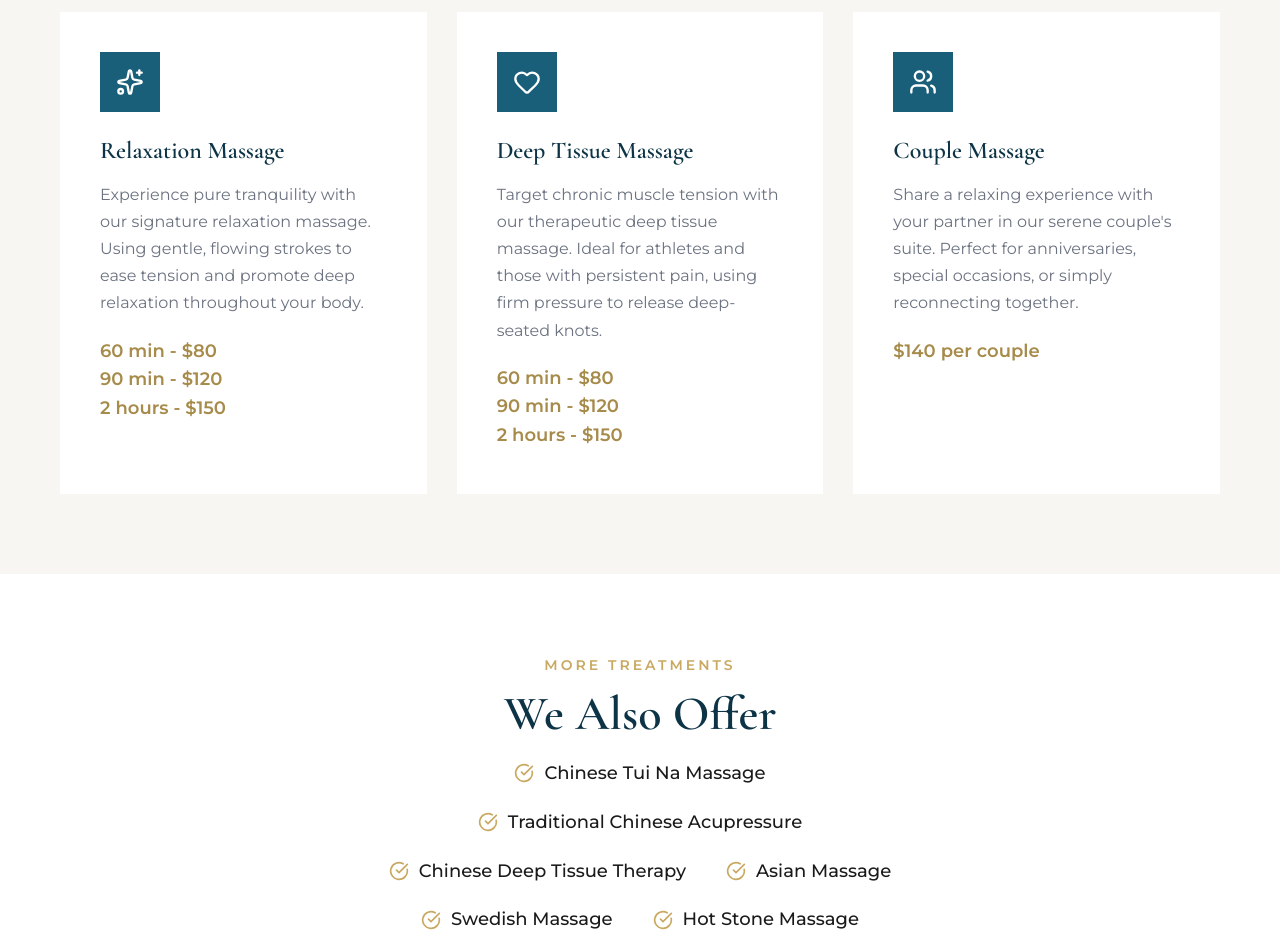
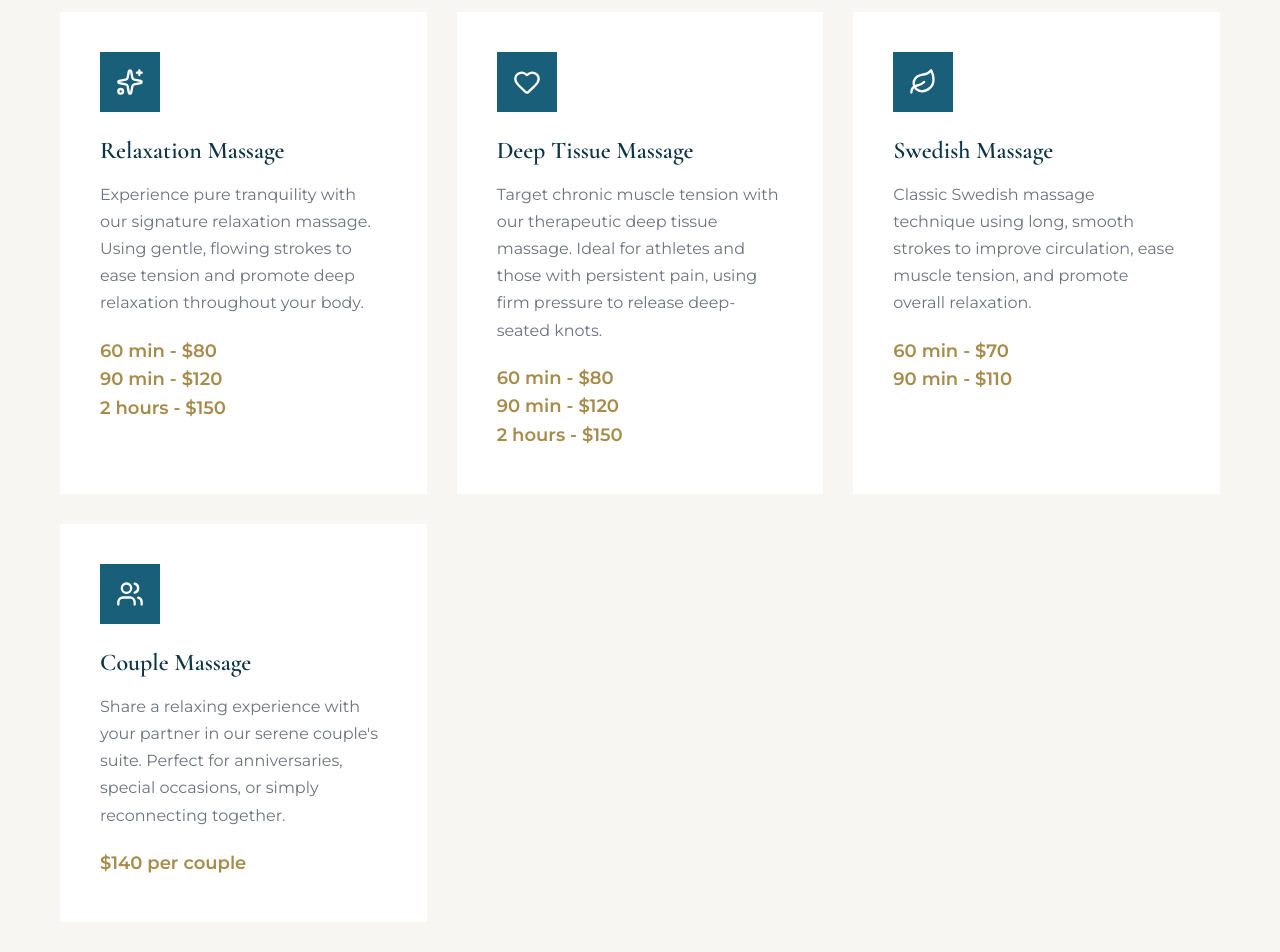
Before and after one commit to Matticusnicholas/Website1, a React (Vite) app: page / in a window 1280 px wide. Shown: the part 1100-2052 px from the top of the page. Built offline with nearby package versions, Linux system fonts and the light colour scheme.

Commit message:
feat: Add Swedish Massage as separate service at $70/$110

```diff
--- a/src/App.jsx
+++ b/src/App.jsx
@@ -55,6 +55,12 @@ const SERVICES = [
     prices: ['60 min - $80', '90 min - $120', '2 hours - $150']
   },
   {
+    icon: <Leaf size={28} />,
+    title: 'Swedish Massage',
+    description: 'Classic Swedish massage technique using long, smooth strokes to improve circulation, ease muscle tension, and promote overall relaxation.',
+    prices: ['60 min - $70', '90 min - $110']
+  },
+  {
     icon: <Users size={28} />,
     title: 'Couple Massage',
     description: 'Share a relaxing experience with your partner in our serene couple\'s suite. Perfect for anniversaries, special occasions, or simply reconnecting together.',
@@ -68,7 +74,6 @@ const ADDITIONAL_SERVICES = [
   'Traditional Chinese Acupressure',
   'Chinese Deep Tissue Therapy',
   'Asian Massage',
-  'Swedish Massage',
   'Hot Stone Massage',
   'Cupping Therapy',
   'Gua Sha Therapy',
@@ -80,6 +85,8 @@ const PRICING = [
   { name: '60 Minute Massage', price: '$80' },
   { name: '90 Minute Massage', price: '$120' },
   { name: '2 Hour Massage', price: '$150' },
+  { name: '60 Min Swedish', price: '$70' },
+  { name: '90 Min Swedish', price: '$110' },
   { name: 'Couple Massage', price: '$140' }
 ];
 
```
